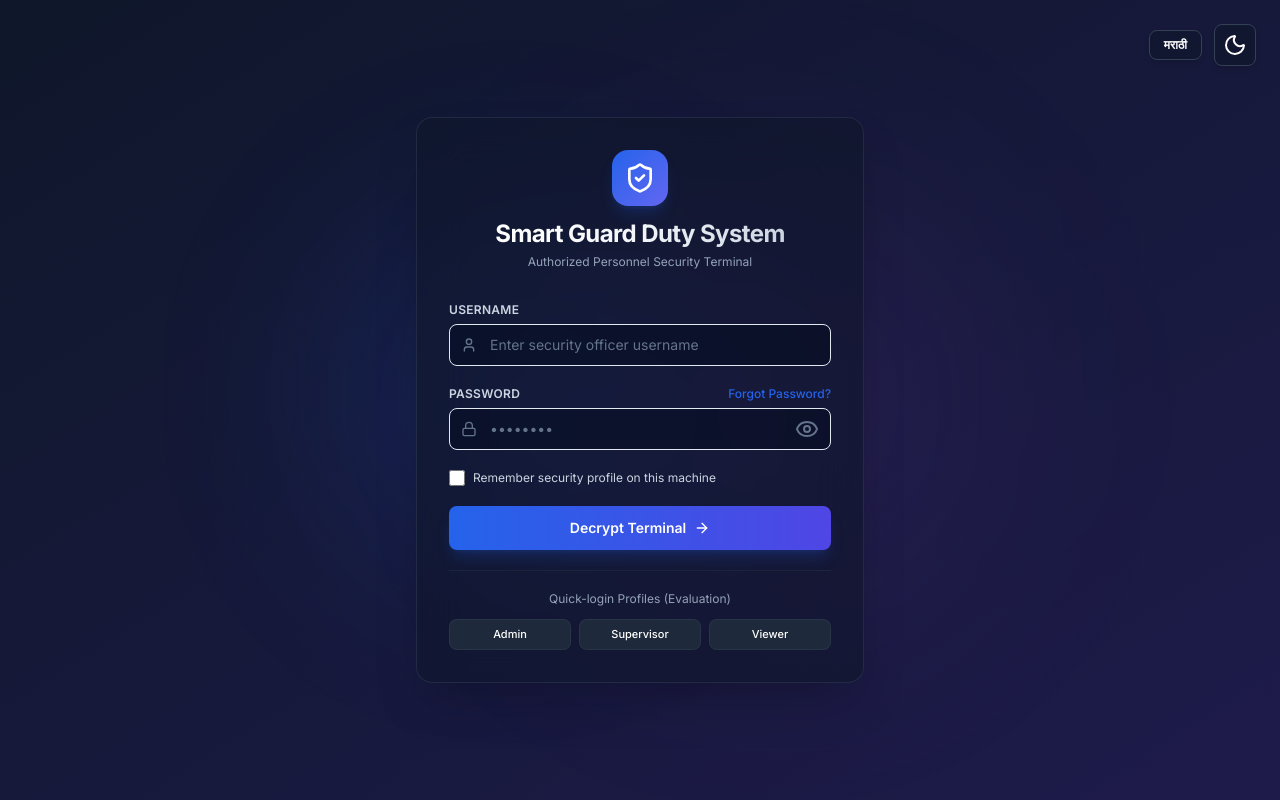
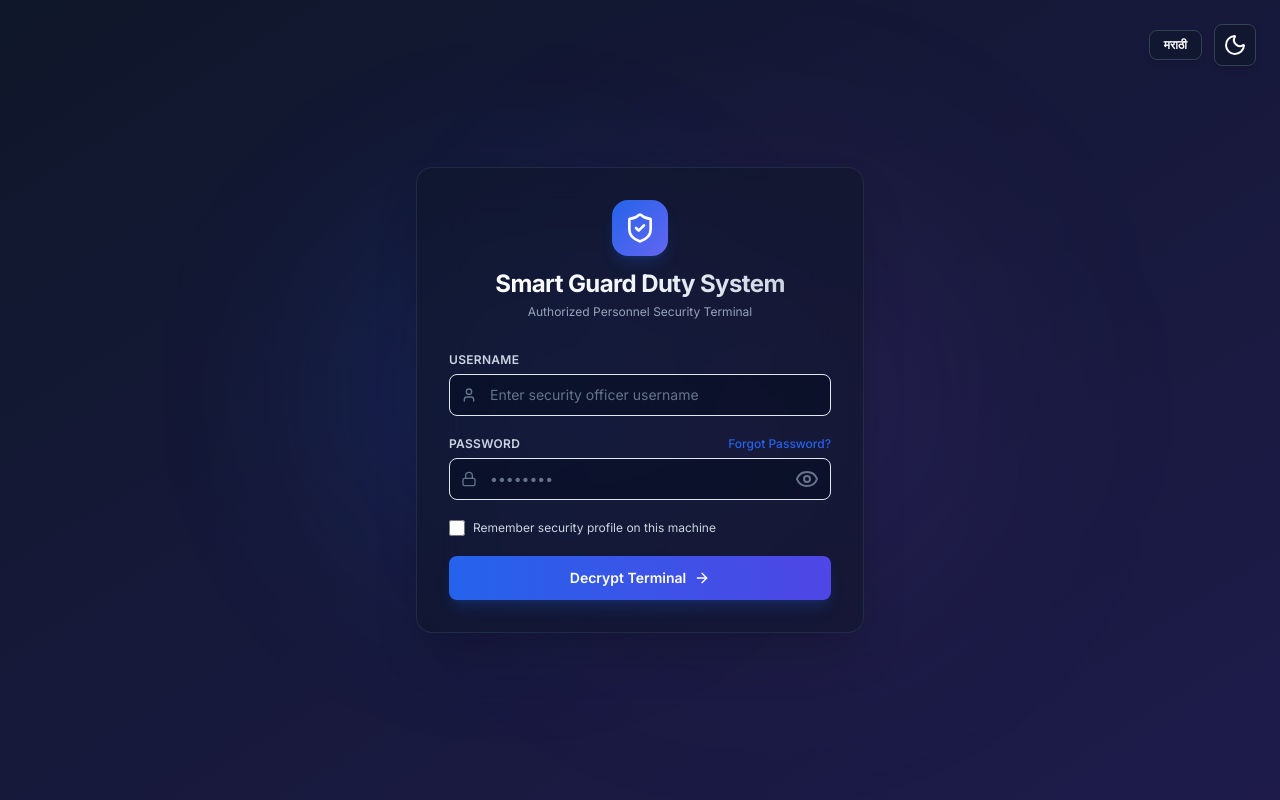
Before and after one commit to Atharva1811/Smart-Guard-Duty-Management-System, a React (Vite) app: page /login in a window 1280 px wide. Built offline with nearby package versions, Linux system fonts and the light colour scheme.

Commit message:
Remove quick-login profiles from Login page for production

```diff
--- a/src/pages/Login.tsx
+++ b/src/pages/Login.tsx
@@ -23,7 +23,7 @@ export const Login: React.FC = () => {
   const [recoveryEmail, setRecoveryEmail] = useState("");
   const [recoverySent, setRecoverySent] = useState(false);
 
-  const { register, handleSubmit, setValue, formState: { errors } } = useForm<LoginFormInputs>({
+  const { register, handleSubmit, formState: { errors } } = useForm<LoginFormInputs>({
     defaultValues: {
       username: "",
       passcode: "",
@@ -46,20 +46,7 @@ export const Login: React.FC = () => {
     }
   };
 
-  // Quick-fill buttons for demonstration purposes
-  const handleQuickFill = (role: 'admin' | 'supervisor' | 'viewer') => {
-    if (role === 'admin') {
-      setValue("username", "admin");
-      setValue("passcode", "admin123");
-    } else if (role === 'supervisor') {
-      setValue("username", "supervisor");
-      setValue("passcode", "supervisor123");
-    } else {
-      setValue("username", "viewer");
-      setValue("passcode", "viewer123");
-    }
-    setError(null);
-  };
+
 
   const handleForgotSubmit = (e: React.FormEvent) => {
     e.preventDefault();
@@ -203,33 +190,7 @@ export const Login: React.FC = () => {
                 )}
               </button>
 
-              {/* Demo Assist Panel */}
-              <div className="border-t border-slate-800/80 pt-5 mt-6">
-                <p className="text-xs text-slate-400 text-center mb-3">{t("quickLogin")}</p>
-                <div className="grid grid-cols-3 gap-2">
-                  <button
-                    type="button"
-                    onClick={() => handleQuickFill("admin")}
-                    className="py-1.5 px-2 rounded-lg bg-slate-800 hover:bg-slate-750 border border-slate-700/50 text-[11px] font-medium transition-colors"
-                  >
-                    Admin
-                  </button>
-                  <button
-                    type="button"
-                    onClick={() => handleQuickFill("supervisor")}
-                    className="py-1.5 px-2 rounded-lg bg-slate-800 hover:bg-slate-750 border border-slate-700/50 text-[11px] font-medium transition-colors"
-                  >
-                    Supervisor
-                  </button>
-                  <button
-                    type="button"
-                    onClick={() => handleQuickFill("viewer")}
-                    className="py-1.5 px-2 rounded-lg bg-slate-800 hover:bg-slate-750 border border-slate-700/50 text-[11px] font-medium transition-colors"
-                  >
-                    Viewer
-                  </button>
-                </div>
-              </div>
+
             </motion.form>
           ) : (
             <motion.form
```
